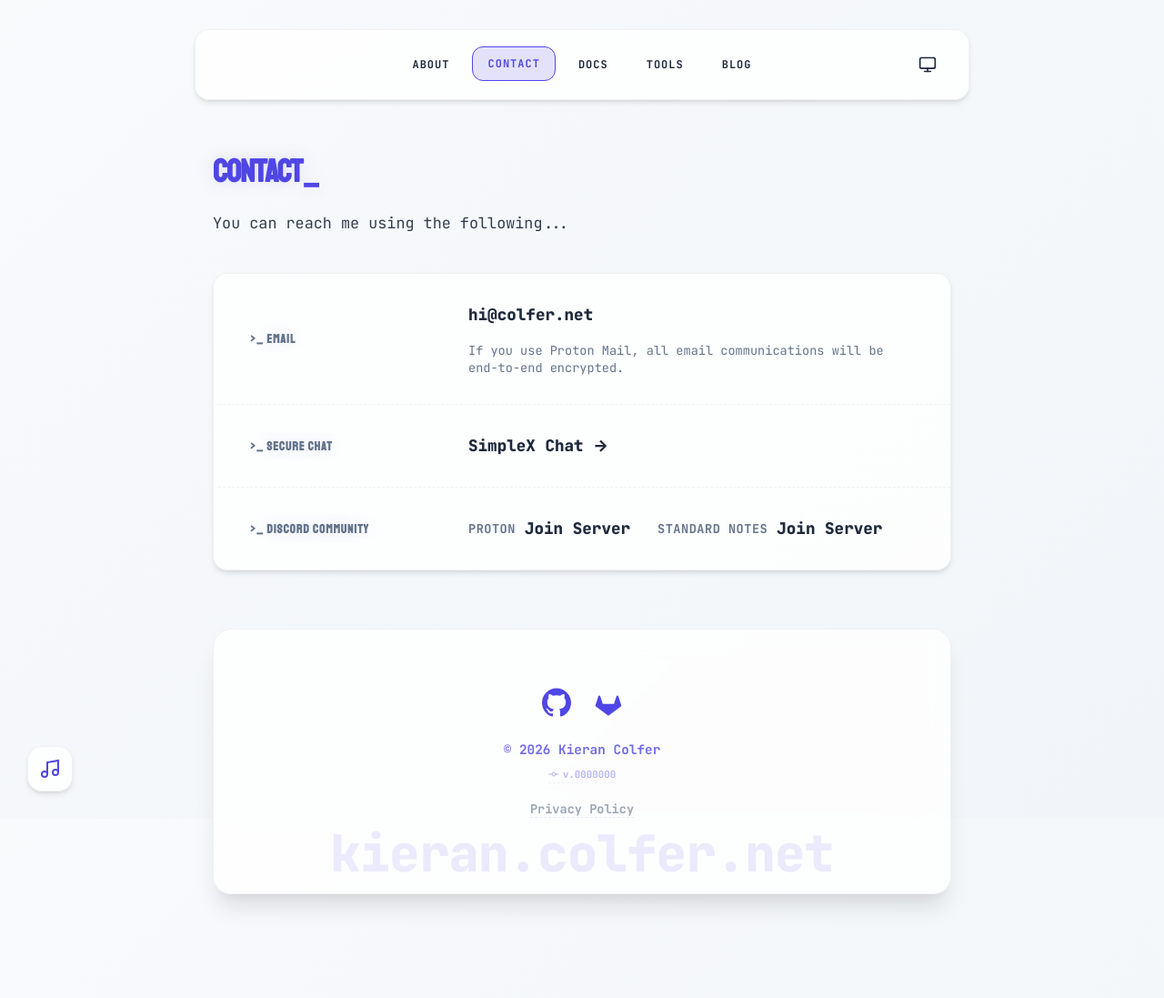
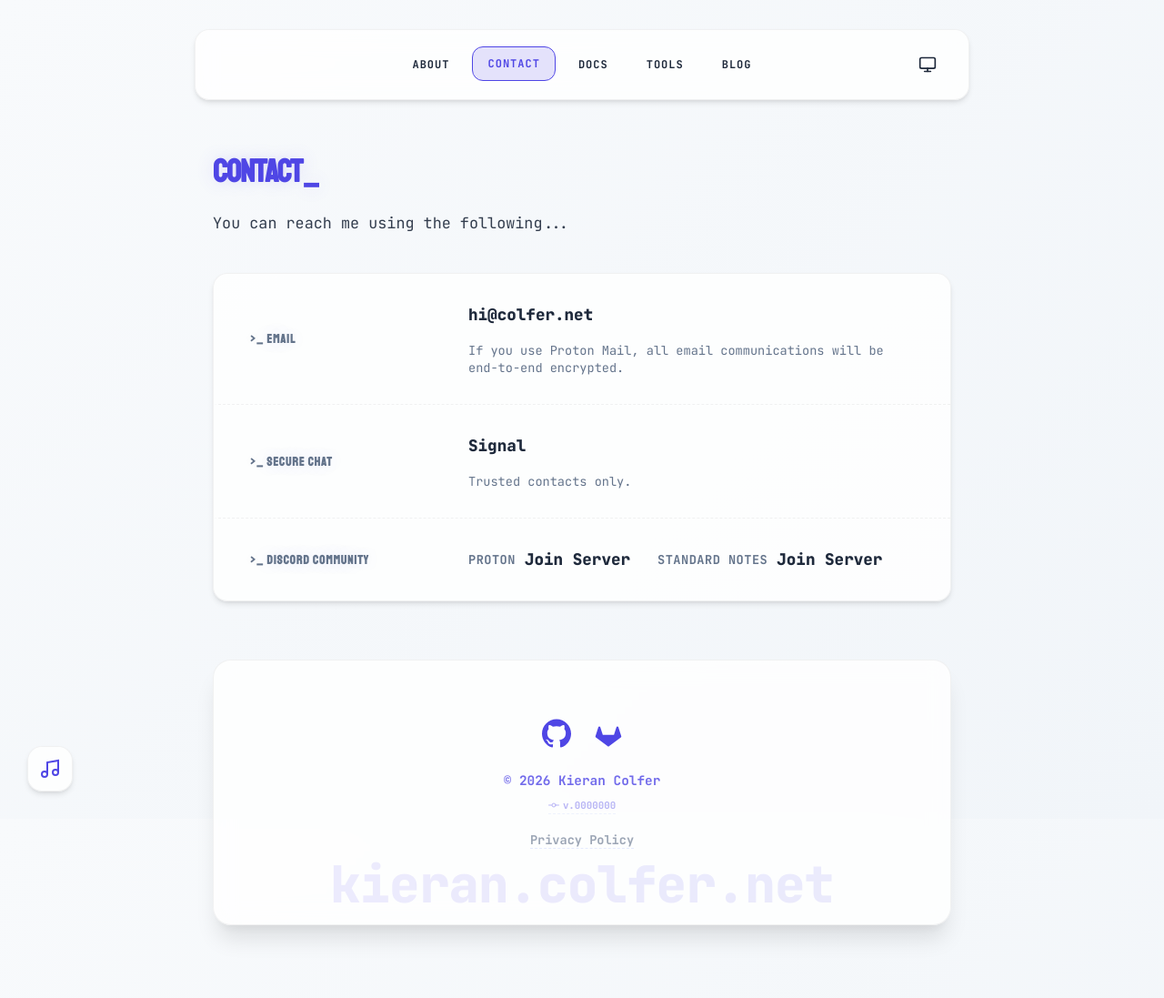
Before and after one commit to PASSK3YS/PASSK3YS.github.io, a Jekyll site: the page built from contact.md, in a window 1280 px wide. Shown: the whole page at 91% size. Built offline with Jekyll 4.4.1, drawn with Linux system fonts in a browser that asks for light colours; some web fonts are replaced; before the commit the page ends 1063 px from its top, so only the background shows below that.

Commit message:
chore: remove simplex chat and replace with signal on contact page

```diff
--- a/contact.md
+++ b/contact.md
@@ -30,7 +30,10 @@ permalink: /contact/
     <div class="unified-row interactive-row">
         <h3 class="soft-header">>_ Secure Chat</h3>
         <div style="display: flex; flex-direction: column; justify-content: center;">
-            <a href="https://smp11.simplex.im/a#TyDMLK6GvVA62_9o1S4lvOVG-cBoBMyIUDxvHHpg5jA" target="_blank" class="directory-interactive-text">SimpleX Chat &rarr;</a>
+            <a href="https://signal.org" target="_blank" class="directory-interactive-text">Signal</a>
+            <p style="font-size: 0.85rem; color: var(--text-muted); margin-top: 15px; margin-bottom: 0; line-height: 1.4;">
+                Trusted contacts only.
+            </p>
         </div>
     </div>
 
```
